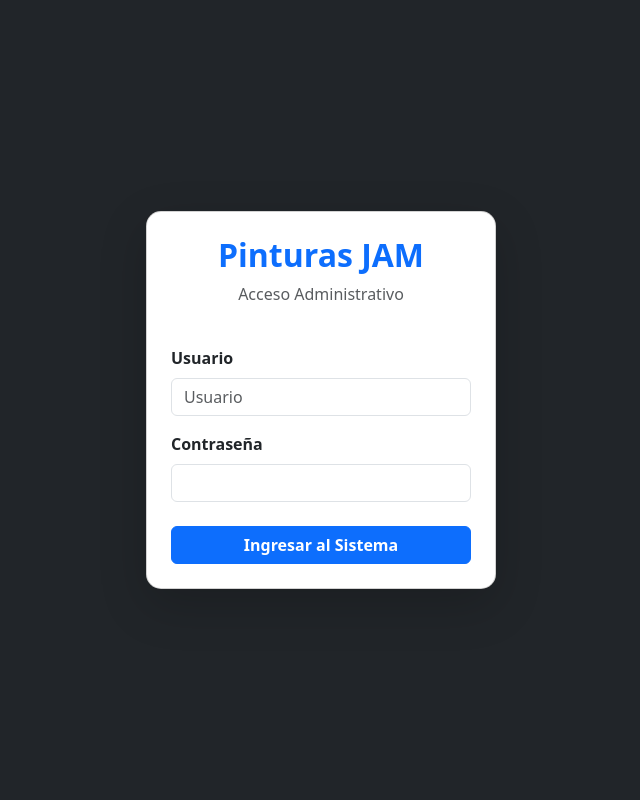
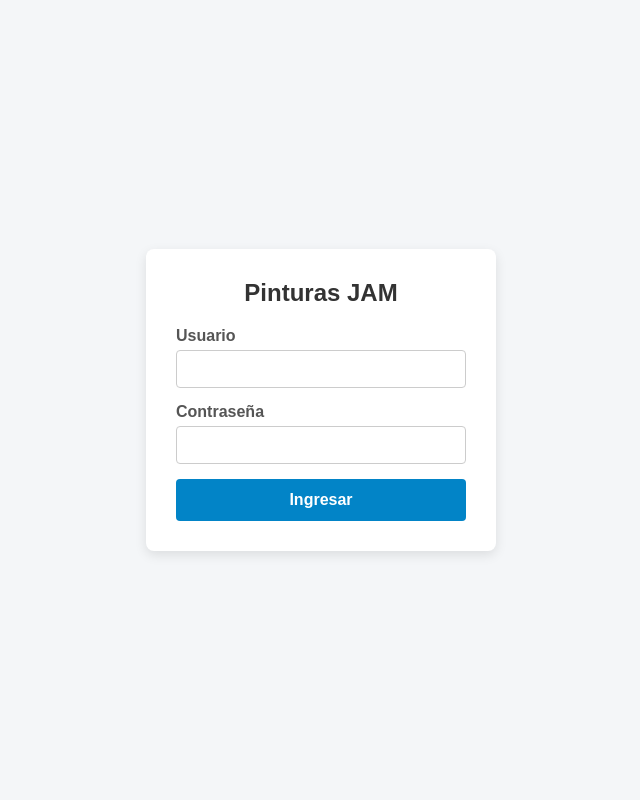
Before and after one commit to ventasrespondeya-cell/Control-de-Inventario---Pinturas-JAM, a Flask app: page /login in a window 1280 px wide. Shown: the whole page, without its empty margins (319-959 px from the left). Run offline with Flask 3, Linux system fonts and the light colour scheme; parts of the project's set-up code (start-up, migrations or seed data) failed here and were passed over; some libraries are stand-ins or nearby versions.

Commit message:
Update login.html

```diff
--- a/templates/login.html
+++ b/templates/login.html
@@ -2,30 +2,37 @@
 <html lang="es">
 <head>
     <meta charset="UTF-8">
-    <title>Acceso - Pinturas JAM</title>
-    <link href="https://cdn.jsdelivr.net/npm/bootstrap@5.3.0/dist/css/bootstrap.min.css" rel="stylesheet">
+    <meta name="viewport" content="width=device-width, initial-scale=1.0">
+    <title>Pinturas JAM - Acceso</title>
+    <style>
+        * { box-sizing: border-box; margin: 0; padding: 0; font-family: Arial, sans-serif; }
+        body { display: flex; justify-content: center; align-items: center; min-height: 100vh; background-color: #f4f6f8; }
+        .card { background: #ffffff; padding: 30px; border-radius: 8px; box-shadow: 0 4px 12px rgba(0,0,0,0.1); width: 100%; max-width: 350px; }
+        h2 { text-align: center; margin-bottom: 20px; color: #333; }
+        .form-group { margin-bottom: 15px; }
+        label { display: block; margin-bottom: 5px; font-weight: bold; color: #555; }
+        input { width: 100%; padding: 10px; border: 1px solid #ccc; border-radius: 4px; font-size: 14px; }
+        button { width: 100%; padding: 12px; background-color: #0284c7; color: white; border: none; border-radius: 4px; font-size: 16px; cursor: pointer; font-weight: bold; }
+        button:hover { background-color: #0369a1; }
+        .error { color: #dc2626; text-align: center; margin-bottom: 15px; font-size: 14px; }
+    </style>
 </head>
-<body class="bg-dark d-flex align-items-center justify-content-center" style="height: 100vh;">
-    <div class="card shadow-lg p-4" style="width: 350px; border-radius: 15px;">
-        <div class="text-center mb-4">
-            <h2 class="fw-bold text-primary">Pinturas JAM</h2>
-            <p class="text-muted">Acceso Administrativo</p>
-        </div>
-
+<body>
+    <div class="card">
+        <h2>Pinturas JAM</h2>
         {% if error %}
-        <div class="alert alert-danger text-center py-2">{{ error }}</div>
+            <p class="error">{{ error }}</p>
         {% endif %}
-
-        <form method="POST">
-            <div class="mb-3">
-                <label class="form-label fw-bold">Usuario</label>
-                <input type="text" name="username" class="form-control" placeholder="Usuario" required>
+        <form action="/login" method="POST">
+            <div class="form-group">
+                <label for="usuario">Usuario</label>
+                <input type="text" id="usuario" name="usuario" required autocomplete="username">
             </div>
-            <div class="mb-4">
-                <label class="form-label fw-bold">Contraseña</label>
-                <input type="password" name="password" class="form-control" required>
+            <div class="form-group">
+                <label for="password">Contraseña</label>
+                <input type="password" id="password" name="password" required autocomplete="current-password">
             </div>
-            <button type="submit" class="btn btn-primary w-100 fw-bold">Ingresar al Sistema</button>
+            <button type="submit">Ingresar</button>
         </form>
     </div>
 </body>
```
